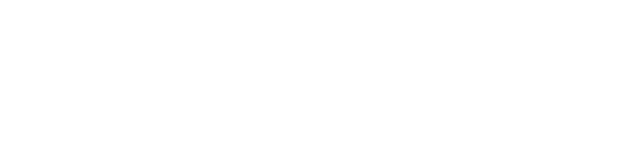
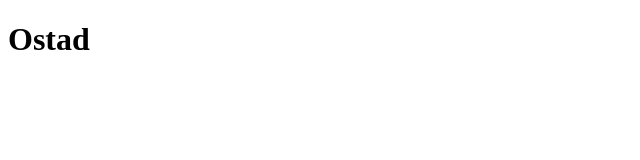
Before and after one commit to Zillur-13/gitIgnore, a plain HTML site: page index.html in a window 1280 px wide. Shown: the whole page, without its empty margins (0-640 px from the left). Drawn offline with Linux system fonts and the light colour scheme.

Commit message:
added one taq

```diff
--- a/index.html
+++ b/index.html
@@ -6,6 +6,6 @@
     <title>Document</title>
 </head>
 <body>
-
+    <h1>Ostad</h1>
 </body>
 </html>
```
